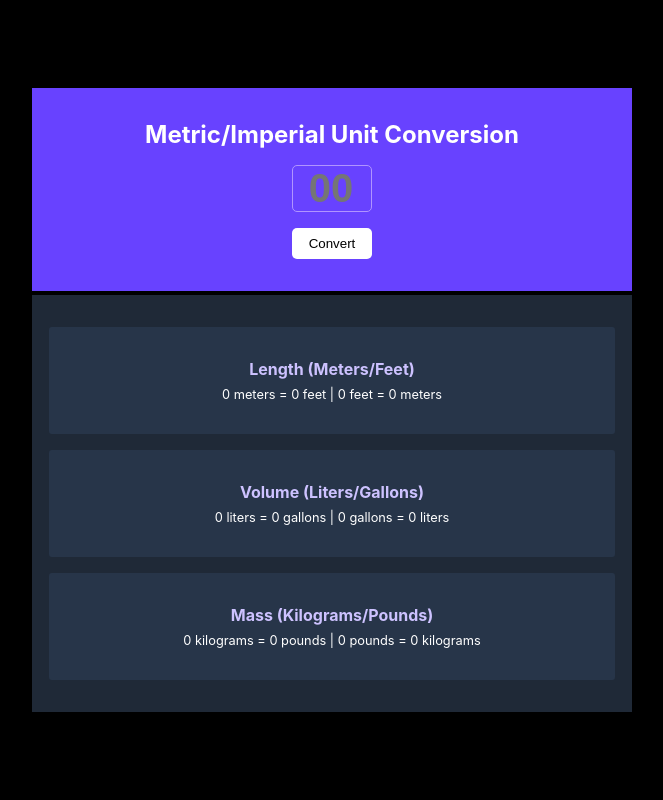
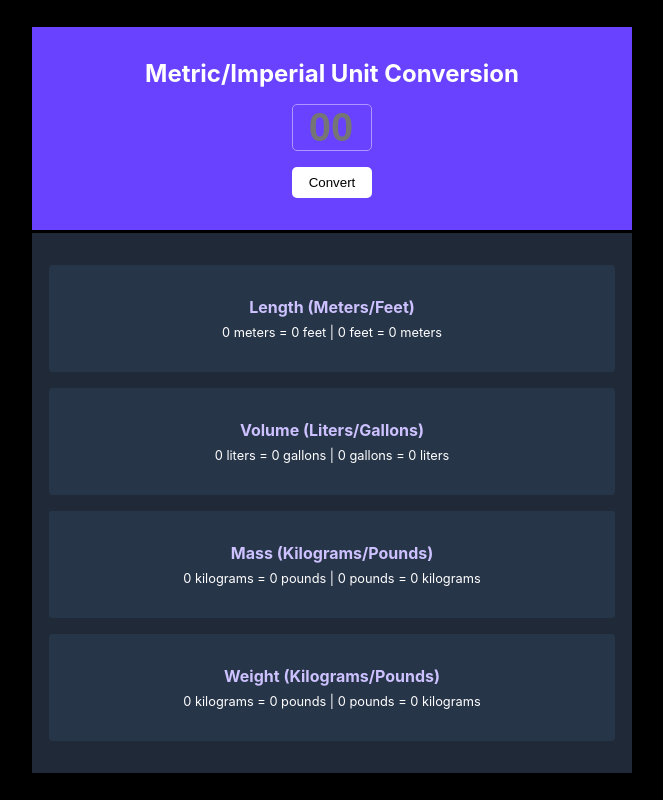
Before and after one commit to Okumu87/Unite-converter, a plain HTML site: page index.html in a window 1280 px wide. Shown: the whole page, without its empty margins (308-971 px from the left). Drawn offline with Linux system fonts and the light colour scheme.

Commit message:
New unite
created

```diff
--- a/index.html
+++ b/index.html
@@ -27,6 +27,10 @@
                 <h2>Mass (Kilograms/Pounds)</h2>
                 <p id="mass-result">0 kilograms = 0 pounds | 0 pounds = 0 kilograms</p>
             </div>
+            <div class="weight">
+                <h2>Weight (Kilograms/Pounds)</h2>
+                <p id="weight-result">0 kilograms = 0 pounds | 0 pounds = 0 kilograms</p>
+            </div>
             </div>
 
         </div>
--- a/index.js
+++ b/index.js
@@ -38,4 +38,8 @@ convertBtn.addEventListener("click", function() {
     // // mass conversion
 
     document.getElementById("mass-result").textContent = `${inputValue} kilos = ${kiloToPound} pounds | ${inputValue} pounds = ${(inputValue / 2.204).toFixed(3)} kilos`;
+
+    // weight conversion
+
+    document.getElementById("weight-result").textContent = `${inputValue} kilos = ${kiloToPound} pounds | ${inputValue} pounds = ${(inputValue / 2.204).toFixed(3)} kilos`;
 });
--- a/style.css
+++ b/style.css
@@ -104,7 +104,7 @@ input::-webkit-inner-spin-button {
     }
 }
 
-.conversion-length, .conversion-volume, .conversion-mass{
+.conversion-length, .conversion-volume, .conversion-mass, .weight{
     display: grid;
     place-items: center;
     width: 130%;
@@ -114,6 +114,6 @@ input::-webkit-inner-spin-button {
     border-radius: 3px;
 }
 
-.conversion-mass{
+.weight{
     margin-bottom: 0;
 }
```
